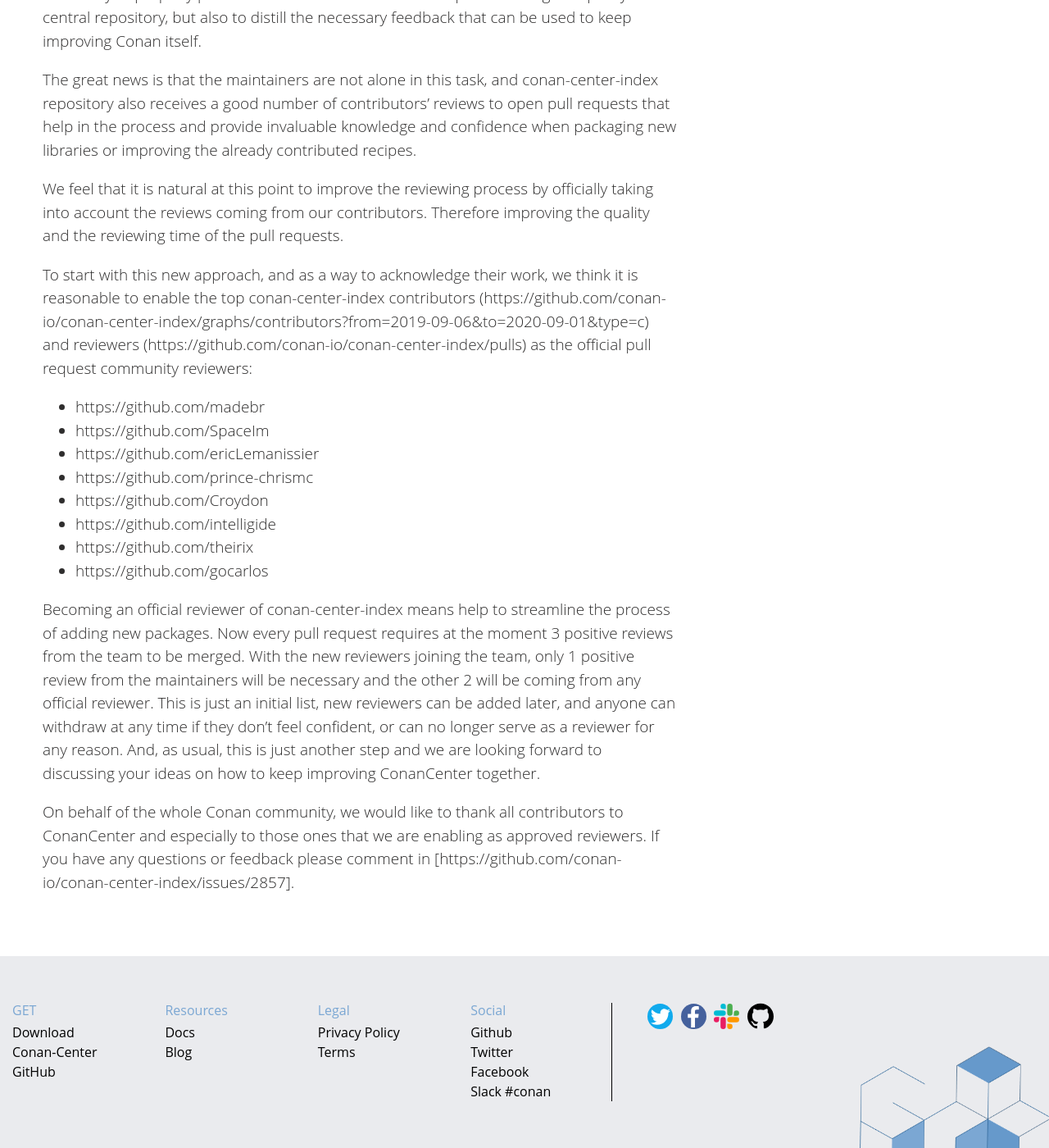
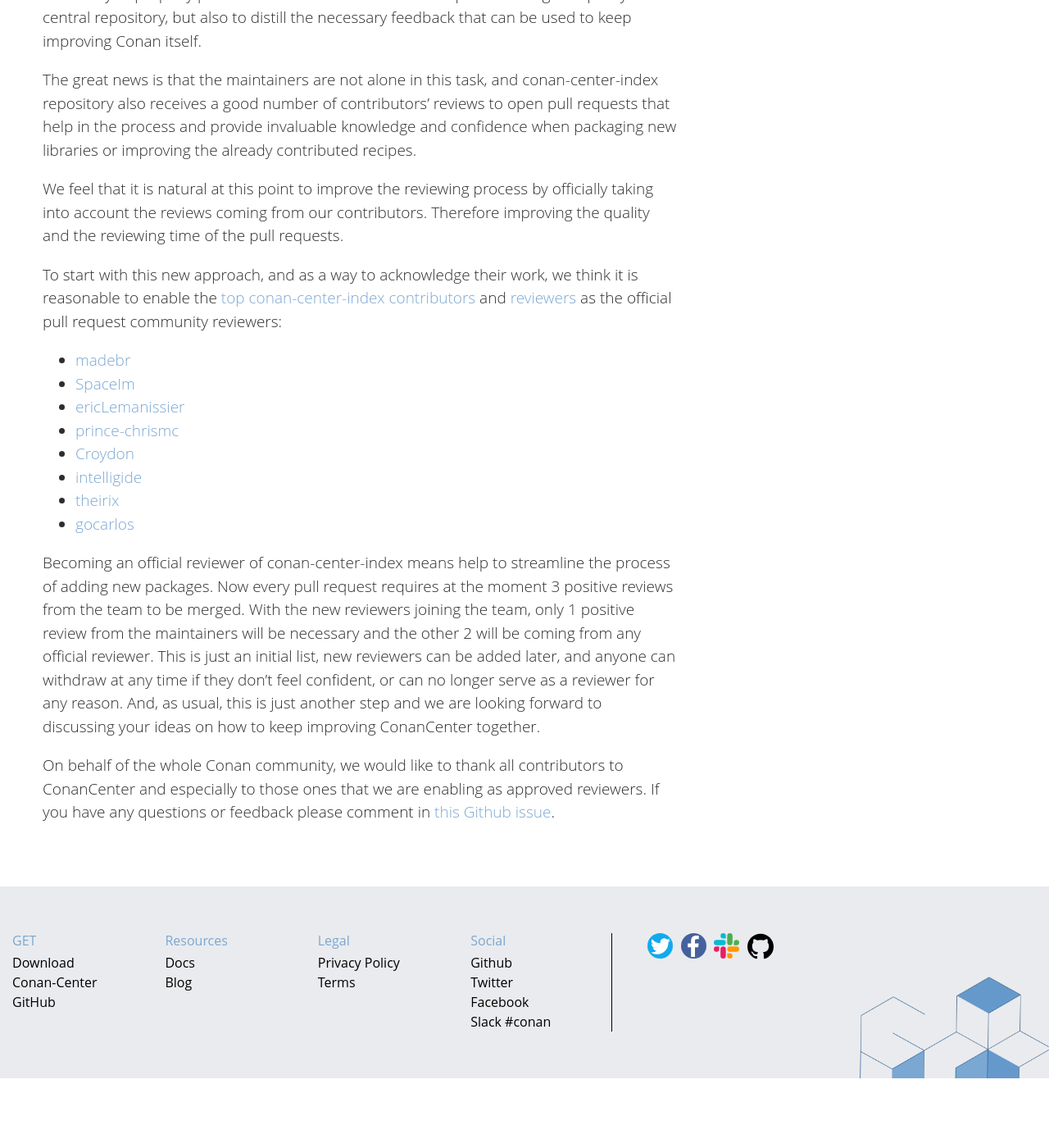
Before and after one commit to conan-io/conan-io.github.io, a Jekyll site: the page built from _posts/2020-09-09-ConanCenter-official-community-reviewers.markdown, in a window 1280 px wide and 1400 px high, scrolled down 720 px. Shown: the whole window at 82% size. Built offline with Jekyll 4.4.1, drawn with Linux system fonts in a browser that asks for light colours; comment, search, counter and statistics services are not loaded; after the commit the page ends 2035 px from its top, so only the background shows below that; part of the change alters nothing that is shown.

Commit message:
hyperlinks

```diff
--- a/_posts/2020-09-09-ConanCenter-official-community-reviewers.markdown
+++ b/_posts/2020-09-09-ConanCenter-official-community-reviewers.markdown
@@ -12,17 +12,17 @@ The great news is that the maintainers are not alone in this task, and conan-cen
 
 We feel that it is natural at this point to improve the reviewing process by officially taking into account the reviews coming from our contributors. Therefore improving the quality and the reviewing time of the pull requests.
 
-To start with this new approach, and as a way to acknowledge their work, we think it is reasonable to enable the top conan-center-index contributors (https://github.com/conan-io/conan-center-index/graphs/contributors?from=2019-09-06&to=2020-09-01&type=c) and reviewers (https://github.com/conan-io/conan-center-index/pulls) as the official pull request community reviewers:
+To start with this new approach, and as a way to acknowledge their work, we think it is reasonable to enable the [top conan-center-index contributors](https://github.com/conan-io/conan-center-index/graphs/contributors?from=2019-09-06&to=2020-09-01&type=c) and [reviewers](https://github.com/conan-io/conan-center-index/pulls) as the official pull request community reviewers:
 
-- https://github.com/madebr
-- https://github.com/SpaceIm
-- https://github.com/ericLemanissier
-- https://github.com/prince-chrismc
-- https://github.com/Croydon
-- https://github.com/intelligide
-- https://github.com/theirix
-- https://github.com/gocarlos
+- [madebr](https://github.com/madebr)
+- [SpaceIm](https://github.com/SpaceIm)
+- [ericLemanissier](https://github.com/ericLemanissier)
+- [prince-chrismc](https://github.com/prince-chrismc)
+- [Croydon](https://github.com/Croydon)
+- [intelligide](https://github.com/intelligide)
+- [theirix](https://github.com/theirix)
+- [gocarlos](https://github.com/gocarlos)
 
 Becoming an official reviewer of conan-center-index means help to streamline the process of adding new packages. Now every pull request requires at the moment 3 positive reviews from the team to be merged. With the new reviewers joining the team, only 1 positive review from the maintainers will be necessary and the other 2 will be coming from any official reviewer. This is just an initial list, new reviewers can be added later, and anyone can withdraw at any time if they don’t feel confident, or can no longer serve as a reviewer for any reason. And, as usual, this is just another step and we are looking forward to discussing your ideas on how to keep improving ConanCenter together.
 
-On behalf of the whole Conan community, we would like to thank all contributors to ConanCenter and especially to those ones that we are enabling as approved reviewers. If you have any questions or feedback please comment in [https://github.com/conan-io/conan-center-index/issues/2857].
+On behalf of the whole Conan community, we would like to thank all contributors to ConanCenter and especially to those ones that we are enabling as approved reviewers. If you have any questions or feedback please comment in [this Github issue](https://github.com/conan-io/conan-center-index/issues/2857).
```
